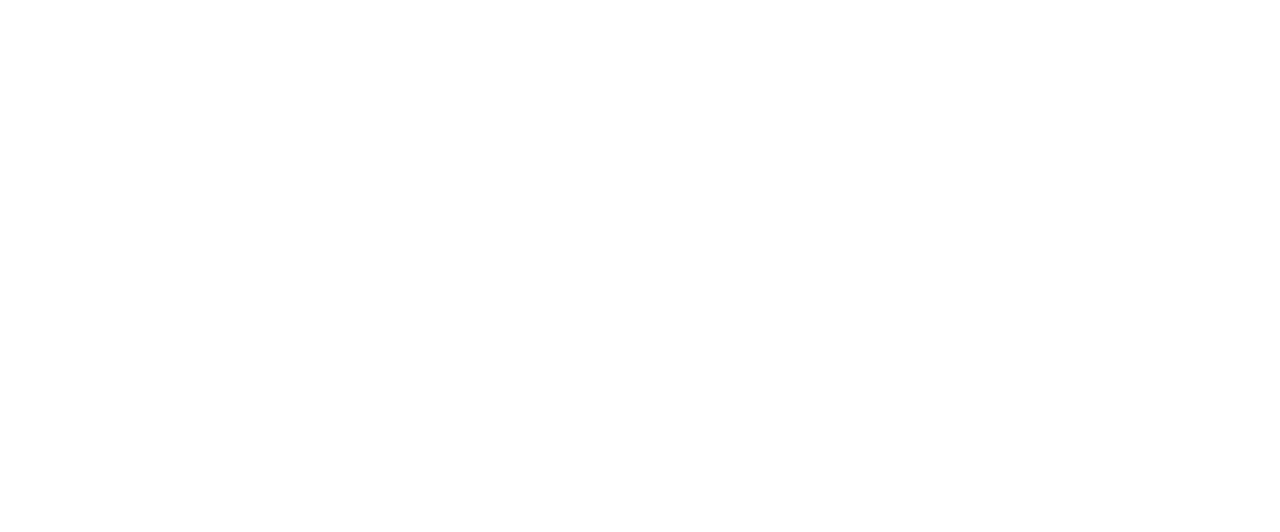
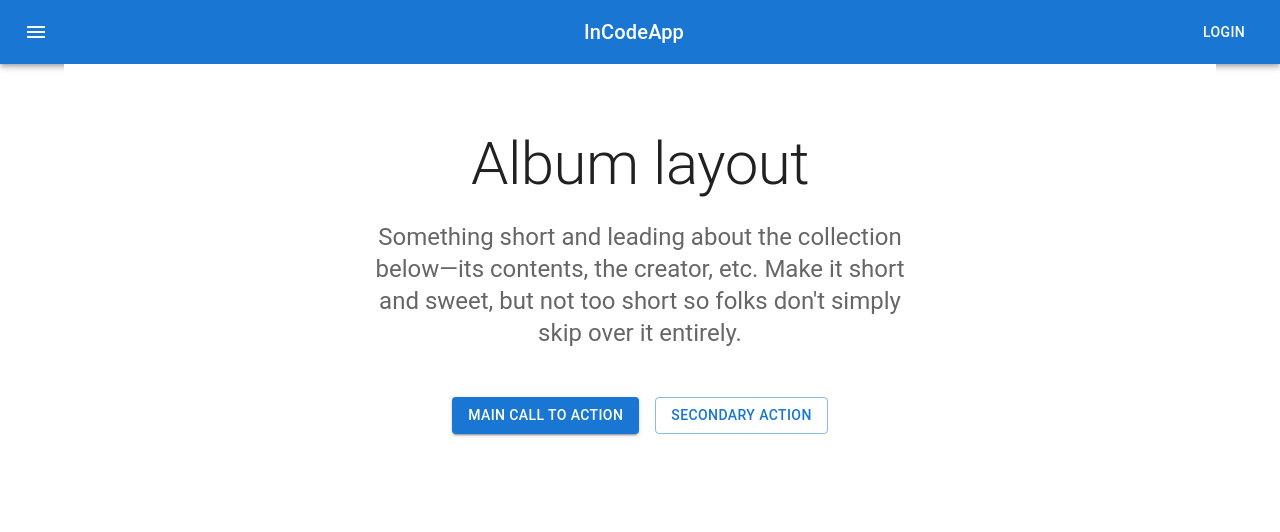
Before and after one commit to DevVadym/GIT_LIST, a React (Create React App) app: page /registration in a window 1280 px wide. Shown: the top 532 px of the page. Built offline with nearby package versions, Linux system fonts and the light colour scheme.

Commit message:
add routes and components

```diff
--- a/src/App.tsx
+++ b/src/App.tsx
@@ -2,10 +2,12 @@ import React from "react"
 import "./App.css"
 import { Main } from "./components/Main/Main"
 import { Container } from "@mui/material"
+import { Header } from "./components/Header/Header"
 
 export const App: React.FC = () => {
     return (
         <div className="App">
+            <Header/>
             <Container>
                 <Main/>
             </Container>
--- a/src/components/Main/Main.tsx
+++ b/src/components/Main/Main.tsx
@@ -1,10 +1,14 @@
 import React from "react"
 import { Route, Switch } from "react-router-dom"
 import { Registration } from "../Register/Registration"
+import { HomePage } from "../Home/Home"
+import { Login } from "../Login/Login"
 
 export const Main: React.FC = () => {
     return (
         <Switch>
+            <Route exact path={"/"} render={() => <HomePage/>}/>
+            <Route path={"/login"} render={() => <Login/>}/>
             <Route path={"/registration"} render={() => <Registration/>}/>
         </Switch>
     )
--- a/src/index.tsx
+++ b/src/index.tsx
@@ -1,7 +1,6 @@
 import React from "react"
 import ReactDOM from "react-dom"
 import "./index.css"
-
 import { App } from "./App"
 import reportWebVitals from "./reportWebVitals"
 import { HashRouter } from "react-router-dom"
@@ -10,7 +9,9 @@ import { store } from "./bll/store"
 
 ReactDOM.render(
     <HashRouter>
-        <App/>
+        <Provider store={store}>
+            <App/>
+        </Provider>
     </HashRouter>,
     document.getElementById("root")
 )
```
Also changed, not shown: 1 other file (tests, documents, lock files or other folders).
